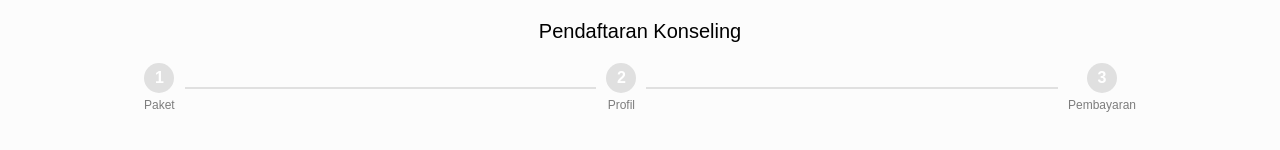
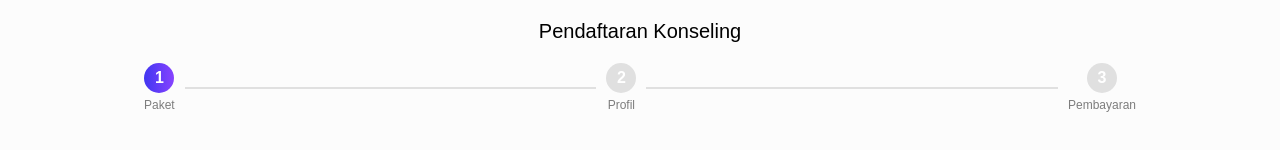
Before and after one commit to AlfaridzaHamdani/MindEase, a React (Vite) app: page /appointment/life-coach/form in a window 1280 px wide. Shown: the top 150 px of the page. Built offline with nearby package versions, Linux system fonts and the light colour scheme.

Commit message:
Refactor appointment life-coach form component and add step functionality

```diff
--- a/src/pages/appointment/life-coach/Form.jsx
+++ b/src/pages/appointment/life-coach/Form.jsx
@@ -1,3 +1,4 @@
+import { useState } from "react";
 import Navbar from "../../../components/Navbar";
 import Footer from "../../../components/Footer";
 import Package from "../../../components/packageConselingSection";
@@ -5,14 +6,28 @@ import Register from "../../../components/registerSection";
 import ProgressBar from "../../../components/progresBarSection";
 
 const Form = () => {
+  const [currentStep, setCurrentStep] = useState(1);
+
+  const handleStepChange = (step) => {
+    setCurrentStep(step);
+  };
+
   return (
     <>
       <Navbar />
-      <ProgressBar />
-      <Package />
-      <Register />
+
+      <ProgressBar
+        currentStep={currentStep}
+        handleStepChange={handleStepChange}
+      />
+
+      {currentStep === 1 && <Package handleStepChange={handleStepChange} />}
+      {currentStep === 2 && <Register handleStepChange={handleStepChange} />}
+      {currentStep === 3 && <div>Pembayaran Section</div>}
+
       <Footer />
     </>
   );
 };
+
 export default Form;
```
